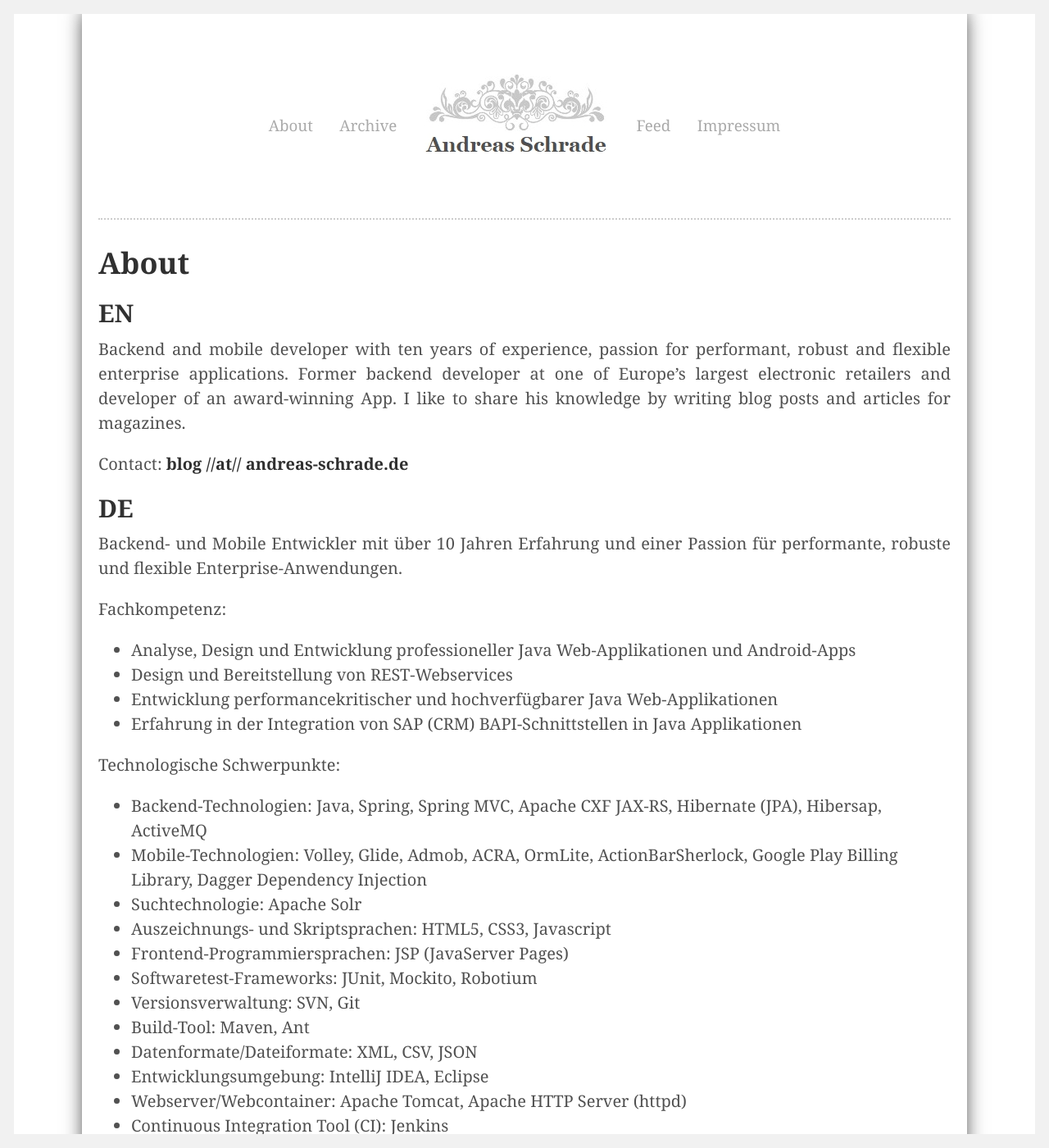
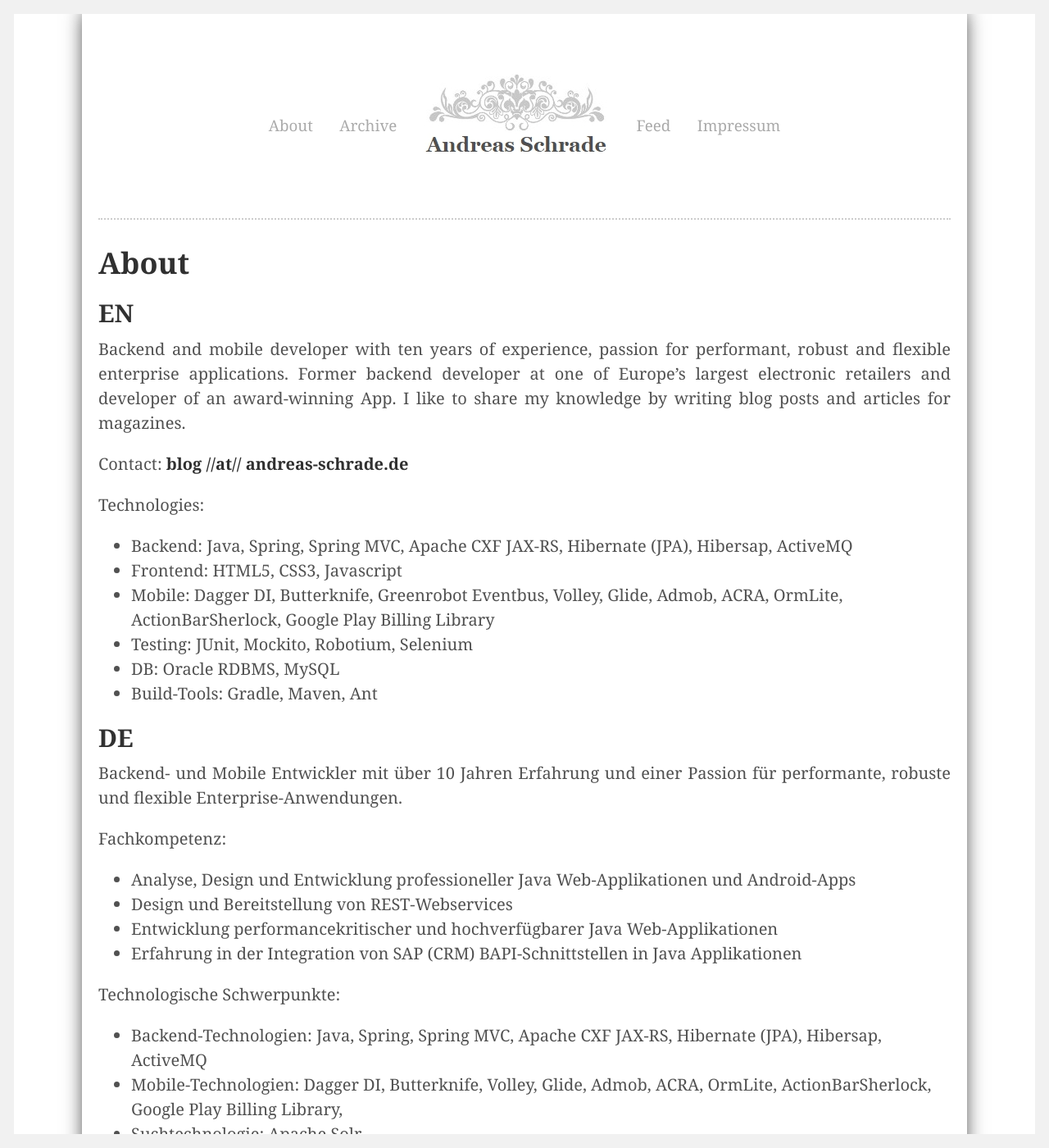
Before and after one commit to andreasschrade/andreasschrade.github.com, a Jekyll site: the page built from about.md, in a window 1280 px wide and 1400 px high. Shown: the whole window at 82% size. Built offline with Jekyll 4.4.1, drawn with Linux system fonts in a browser that asks for light colours; Markdown is read by kramdown in place of the engine named in the settings.

Commit message:
fixed typo

```diff
--- a/about.md
+++ b/about.md
@@ -5,9 +5,18 @@
 
 <h2>EN</h2>
 Backend and mobile developer with ten years of experience, passion for performant, robust and flexible enterprise applications.
-Former backend developer at one of Europe's largest electronic retailers and developer of an award-winning App. I like to share his knowledge by writing blog posts and articles for magazines.
+Former backend developer at one of Europe's largest electronic retailers and developer of an award-winning App. I like to share my knowledge by writing blog posts and articles for magazines.
 
 Contact:  <strong>blog //at// andreas-schrade.de</strong>
+
+Technologies:
+
+- Backend: Java, Spring, Spring MVC, Apache CXF JAX-RS, Hibernate (JPA), Hibersap, ActiveMQ
+- Frontend: HTML5, CSS3, Javascript
+- Mobile: Dagger DI, Butterknife, Greenrobot Eventbus, Volley, Glide, Admob, ACRA, OrmLite, ActionBarSherlock, Google Play Billing Library
+- Testing: JUnit, Mockito, Robotium, Selenium
+- DB: Oracle RDBMS, MySQL
+- Build-Tools: Gradle, Maven, Ant
 
 
 <h2>DE</h2>
@@ -24,7 +33,7 @@
 Technologische Schwerpunkte:
 
 - Backend-Technologien: Java, Spring, Spring MVC, Apache CXF JAX-RS, Hibernate (JPA), Hibersap, ActiveMQ
-- Mobile-Technologien: Volley, Glide, Admob, ACRA, OrmLite, ActionBarSherlock, Google Play Billing Library, Dagger Dependency Injection
+- Mobile-Technologien: Dagger DI, Butterknife, Volley, Glide, Admob, ACRA, OrmLite, ActionBarSherlock, Google Play Billing Library,
 - Suchtechnologie: Apache Solr
 - Auszeichnungs- und Skriptsprachen: HTML5, CSS3, Javascript
 - Frontend-Programmiersprachen: JSP (JavaServer Pages)
```
